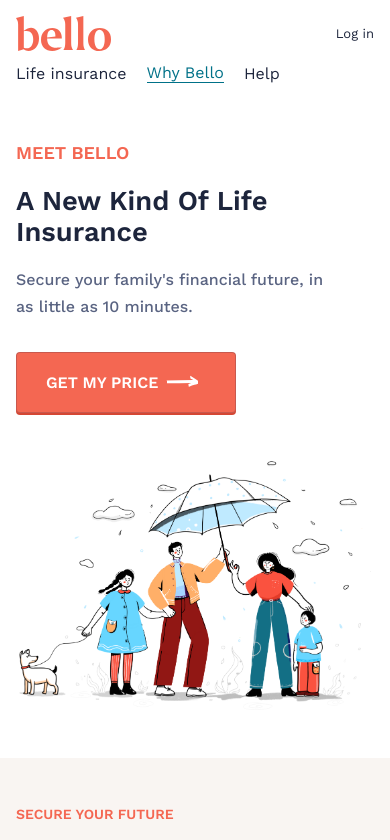
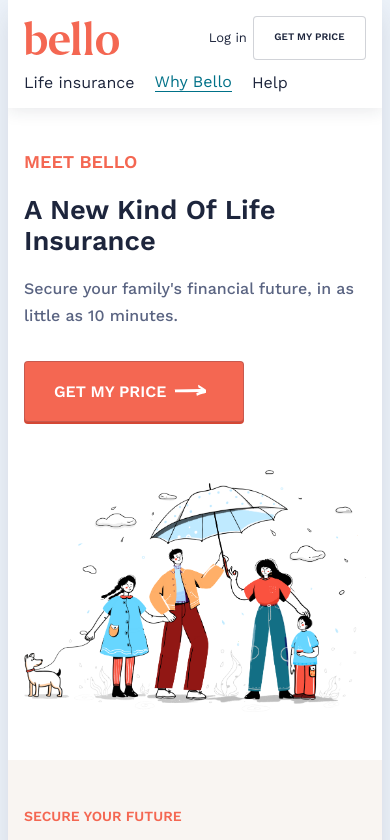
Before and after one commit to phoslit06/web-programming-labs, a plain HTML site: page index.html in a window 390 px wide. Shown: the top 840 px of the page. Drawn offline with nearby package versions, Linux system fonts and the light colour scheme.

Commit message:
fix: adjust responsive header and hero layout

```diff
--- a/css/common.css
+++ b/css/common.css
@@ -1,4 +1,3 @@
-/* Common tokens, reset styles, accessibility states, and motion preferences. */
 :root {
   --ink: #1d253c;
   --muted: #5a6482;
@@ -15,7 +14,7 @@
 html,
 body {
   margin: 0;
-  background: var(--page);
+  background: #edf3fa;
   color: var(--ink);
   font-family: "Work Sans", Arial, sans-serif;
 }
--- a/css/laptop.css
+++ b/css/laptop.css
@@ -1,4 +1,3 @@
-/* Laptop and desktop layout. This is the base Figma-sized layout. */
 .page {
   width: 90rem;
   min-height: 381rem;
@@ -7,6 +6,7 @@
   grid-template-rows: 6.5625rem 48.4375rem 40.3125rem 51.375rem 45.1875rem 46.625rem 51.375rem 38.5rem 23.875rem 4.71094rem 19.03906rem 5rem;
   overflow: hidden;
   background: #ffffff;
+  box-shadow: 0 1rem 2.75rem rgba(29, 37, 60, 0.12);
 }
 
 .site-main,
@@ -19,7 +19,8 @@
   display: grid;
   grid-template-columns: 3.75rem 82.5rem 3.75rem;
   background: #ffffff;
-  box-shadow: 0 0.125rem 0.625rem rgba(29, 37, 60, 0.08);
+  box-shadow: 0 0.1875rem 1rem rgba(29, 37, 60, 0.1);
+  position: relative;
   z-index: 20;
 }
 
--- a/css/phone.css
+++ b/css/phone.css
@@ -1,4 +1,3 @@
-/* Phone layout. Rules are grouped by narrow-width breakpoints. */
 @media (max-width: 47.9375rem) {
   .header {
     padding: 1.25rem 1rem;
@@ -796,7 +795,7 @@
   }
 
   .hero-image {
-    width: min(100%, 22rem) !important;
+    width: min(100%, 34rem) !important;
     max-width: 100% !important;
   }
 
@@ -822,11 +821,18 @@
 
 @media (max-width: 47.9375rem) {
   html,
-  body,
-  .page {
+  body {
     width: 100%;
     min-width: 0;
     overflow-x: hidden;
+  }
+
+  .page {
+    width: min(calc(100% - 1rem), 44rem);
+    min-width: 0;
+    margin: 0 auto;
+    overflow-x: hidden;
+    box-shadow: 0 0.75rem 1.75rem rgba(29, 37, 60, 0.12);
   }
 
   .header {
@@ -919,7 +925,10 @@
 
 @media (max-width: 47.9375rem) {
   .header-actions .outline-button {
-    display: none;
+    display: inline-flex;
+    width: clamp(6.875rem, 29vw, 9.5rem);
+    min-width: 0;
+    font-size: clamp(0.625rem, 1.8vw, 0.8125rem);
   }
 
   .hero-copy,
@@ -929,8 +938,8 @@
   .safe-heading,
   .how-heading,
   .cta-copy {
-    width: min(100%, 20rem) !important;
-    max-width: 20rem;
+    width: min(100%, 34rem) !important;
+    max-width: 34rem;
     justify-self: start;
   }
 
--- a/css/tablet.css
+++ b/css/tablet.css
@@ -1,4 +1,3 @@
-/* Tablet layout. Rules are grouped by medium-width breakpoints. */
 @media (max-width: 89.9375rem) {
   body {
     min-width: 0;
@@ -6,10 +5,12 @@
   }
 
   .page {
-    width: 100%;
+    width: min(calc(100% - 2rem), 90rem);
     min-height: 0;
+    margin: 0 auto;
     display: block;
     overflow: hidden;
+    box-shadow: 0 0.875rem 2.25rem rgba(29, 37, 60, 0.12);
   }
 
   .page img {
@@ -33,6 +34,7 @@
   .header {
     display: block;
     padding: 1.75rem clamp(1.5rem, 4vw, 3.75rem);
+    box-shadow: 0 0.1875rem 1rem rgba(29, 37, 60, 0.1);
   }
 
   .header-inner {
@@ -83,8 +85,9 @@
   .hero-image {
     grid-column: 2;
     grid-row: 1;
-    width: 100%;
+    width: min(100%, 46rem);
     height: auto;
+    justify-self: end;
     object-fit: contain;
   }
 
@@ -652,7 +655,7 @@
   .hero-image {
     grid-column: 1;
     grid-row: 2;
-    width: min(100%, 42rem);
+    width: min(100%, 46rem);
     justify-self: center;
   }
 
@@ -819,7 +822,7 @@
   .hero-image {
     grid-column: 1;
     grid-row: 2;
-    width: min(100%, 42rem);
+    width: min(100%, 46rem);
     justify-self: center;
     margin-top: 1.5rem;
   }
```
